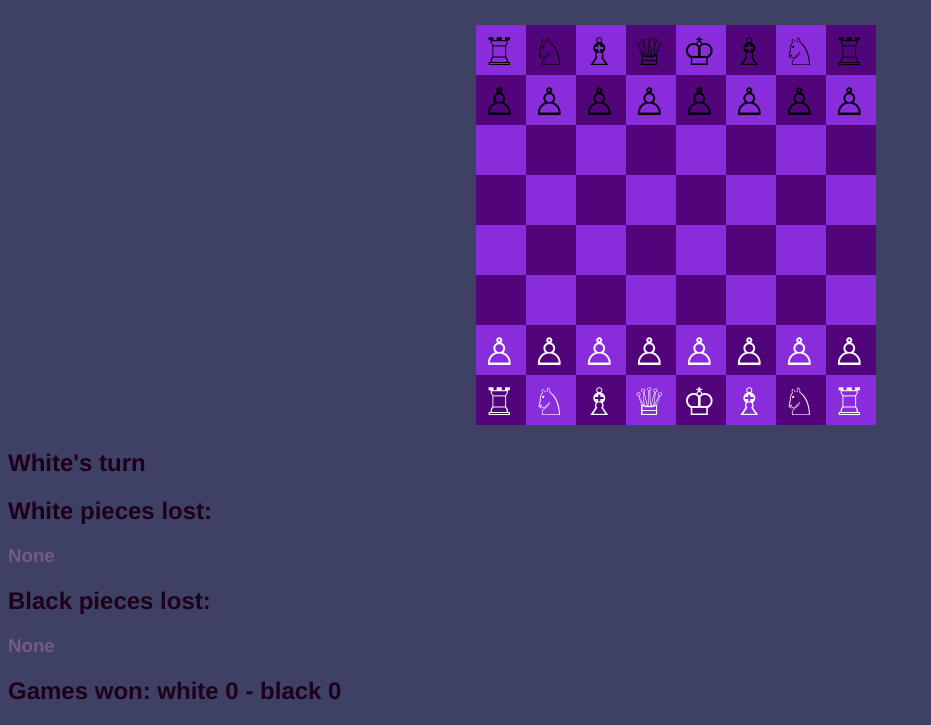
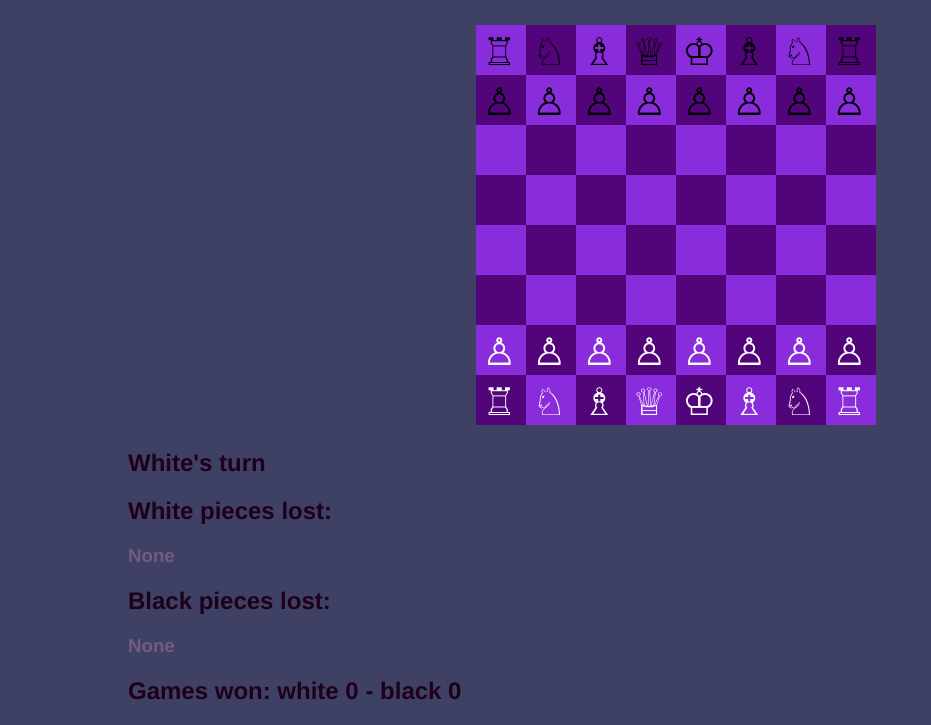
Before and after one commit to Mfonn/chess, a website: page index.html in a window 1280 px wide. Shown: the part 124-849 px from the top of the page, without its empty margins (0-931 px from the left). Drawn offline with Linux system fonts and the light colour scheme.

Commit message:
Update index.html

```diff
--- a/index.html
+++ b/index.html
@@ -7,7 +7,7 @@
 	<style>
 		h1,h2,h3{
             font-family: 'Franklin Gothic Medium', 'Arial Narrow', Arial, sans-serif;
-			margin-right: 120px;
+			margin-left: 120px;
         }
         h1 {
             font-size: 60px;
```
